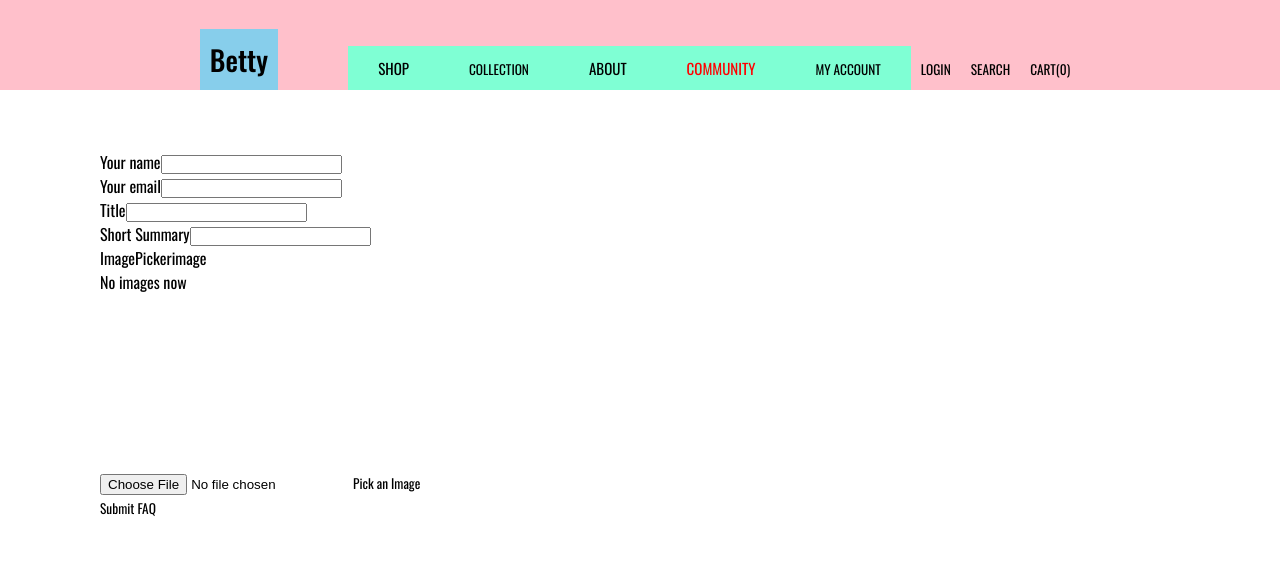
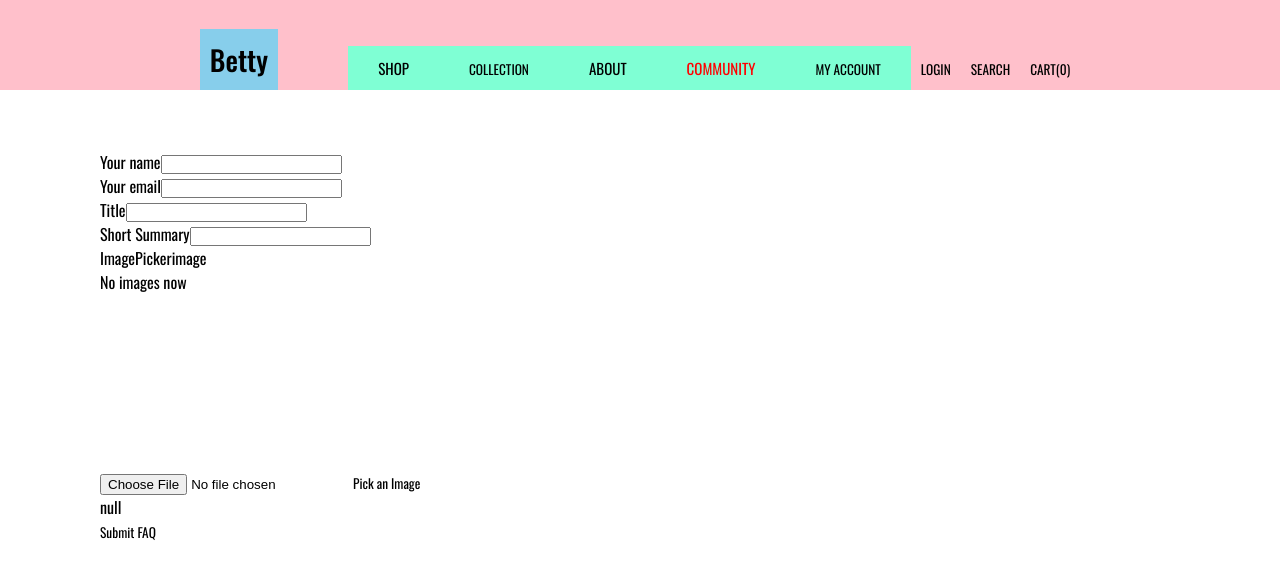
Before and after one commit to ejk0731/betty-react, a Next.js app: page /community/faq in a window 1280 px wide. Shown: the top 578 px of the page. Built offline with nearby package versions, Linux system fonts and the light colour scheme.

Commit message:
feature: Working with Server Action Responses & useFormState

```diff
--- a/app/community/faq/page.tsx
+++ b/app/community/faq/page.tsx
@@ -1,15 +1,19 @@
+'use client';
+
 import Layout from '@/components/Layout/Layout';
 import styles from './page.module.scss';
 import ImagePicker from '@/components/ImagePicker/ImagePicker';
 import { sendFaq } from '@/lib/actions';
 import FaqFormSubmit from '@/components/Faq/FaqFormSubmit';
+import { useFormState } from 'react-dom';
 
 export default function Faq() {
+  const [state, formAction] = useFormState(sendFaq, { message: 'null' });
   return (
     <>
       <Layout>
         <div className={styles.wrap}>
-          <form className={styles.form} action={sendFaq}>
+          <form className={styles.form} action={formAction}>
             <div className={styles.row}>
               <p>
                 <label htmlFor="name">Your name</label>
@@ -29,6 +33,7 @@ export default function Faq() {
               <input type="text" id="summary" name="summary" required />
             </p>
             <ImagePicker label={'image'} name={'image'} />
+            {state.message && <p>{state.message}</p>}
             <p className={styles.actions}>
               <FaqFormSubmit />
             </p>
--- a/lib/actions.tsx
+++ b/lib/actions.tsx
@@ -7,7 +7,7 @@ function isInvalidText(text: string) {
   return !text || text.trim() === '';
 }
 
-export async function sendFaq(formData: any) {
+export async function sendFaq(prevState: any, formData: any) {
   console.log(formData);
 
   const faq = {
@@ -28,7 +28,9 @@ export async function sendFaq(formData: any) {
     !faq.image ||
     faq.image.size === 0
   ) {
-    throw new Error('Invalid input');
+    return {
+      message: 'Invalid input',
+    };
   }
   await saveFaq(faq);
   redirect('/community');
```
